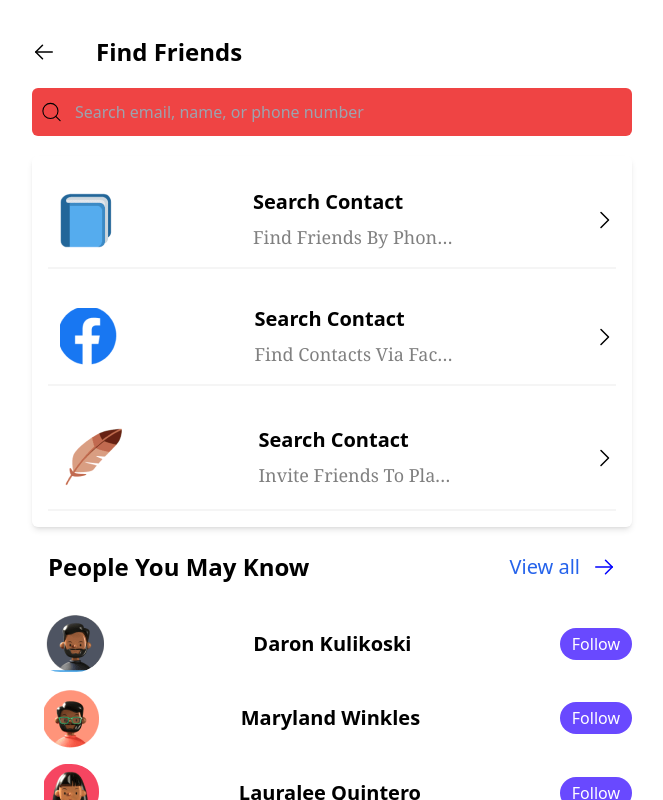
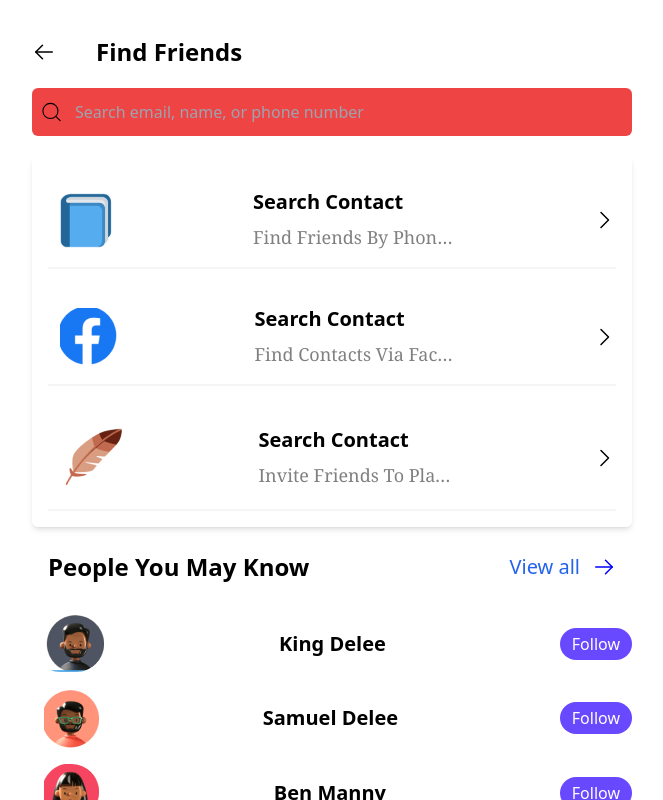
Before and after one commit to smartcollins/quizzico, a React (Create React App) app: page /find-friends in a window 1280 px wide. Shown: the whole page, without its empty margins (308-971 px from the left). Built offline with nearby package versions, Linux system fonts and the light colour scheme.

Commit message:
feat: Add debounce and search fuctionality

```diff
--- a/public/index.html
+++ b/public/index.html
@@ -10,34 +10,14 @@
       content="Web site created using create-react-app"
     />
     <link rel="apple-touch-icon" href="%PUBLIC_URL%/logo192.png" />
-    <!--
-      manifest.json provides metadata used when your web app is installed on a
-      user's mobile device or desktop. See https://developers.google.com/web/fundamentals/web-app-manifest/
-    -->
+
     <link rel="manifest" href="%PUBLIC_URL%/manifest.json" />
-    <!--
-      Notice the use of %PUBLIC_URL% in the tags above.
-      It will be replaced with the URL of the `public` folder during the build.
-      Only files inside the `public` folder can be referenced from the HTML.
-
-      Unlike "/favicon.ico" or "favicon.ico", "%PUBLIC_URL%/favicon.ico" will
-      work correctly both with client-side routing and a non-root public URL.
-      Learn how to configure a non-root public URL by running `npm run build`.
-    -->
-    <title>React App</title>
+    <title>Quizzico</title>
   </head>
   <body>
     <noscript>You need to enable JavaScript to run this app.</noscript>
-    <div id="root"></div>
-    <!--
-      This HTML file is a template.
-      If you open it directly in the browser, you will see an empty page.
+    <div id="root">
 
-      You can add webfonts, meta tags, or analytics to this file.
-      The build step will place the bundled scripts into the <body> tag.
-
-      To begin the development, run `npm start` or `yarn start`.
-      To create a production bundle, use `npm run build` or `yarn build`.
-    -->
+    </div>
   </body>
 </html>
--- a/src/assets/data.js
+++ b/src/assets/data.js
@@ -18,6 +18,11 @@ import miniSlide3 from "../images/mini-img2.png";
 import miniSlide4 from "../images/mini-img3.png";
 import miniSlide5 from "../images/mini-img4.png";
 import miniSlide6 from "../images/mini-img2.jpg";
+
+import followImg1 from '../images/know-1.png';
+import followImg2 from '../images/know-2.png';
+import followImg3 from '../images/know-3.png';
+import followImg4 from '../images/know-4.png';
 
 import {
   User,
@@ -112,3 +117,10 @@ export const homeMiniImage = [
   miniSlide5,
   miniSlide6,
 ];
+
+export const peopleYouMayKnow = [
+  {image: followImg1, title:"king delee", id:"1", email:"test@test.com", contact:'09030099916'},
+  {image: followImg2, title:"samuel delee", id:"2", email:"sam@test.com", contact:'09030099916'},
+  {image: followImg3, title:"Ben manny", id:"3", email:"oguaju@test.com", contact:'0813253611'},
+  {image: followImg4, title:"pinkin vim", id:"4", email:"neche@test.com", contact:'722920026'},
+]
--- /dev/null
+++ b/src/assets/useDecounce.js
@@ -0,0 +1,18 @@
+import { useEffect, useState } from "react";
+
+export default function useDebounce(value, delay) {
+  const [debounceValue, setDebounceValue] = useState(value);
+
+
+  useEffect(() => {
+    const handle = setTimeout(() => {
+      setDebounceValue(value);
+    }, delay);
+
+    return () => {
+      clearTimeout(handle);
+    };
+  }, [value, delay]);
+
+  return debounceValue;
+}
--- /dev/null
+++ b/src/components/home-screen/SearchPeople.jsx
@@ -0,0 +1,19 @@
+const SearchPeople = ({image, title, id}) => {
+
+    return (
+     <div>
+
+        <div className='w-full flex items-center capitalize justify-between  py-2'>
+        <div className='pl-3 max-sm:pl-0 rounded-full overflow-hidden'>
+            <img src={image} alt="" />
+        </div>
+        <div className='space-y-2'>
+            <h2 className='text-xl  font-[700]'>{title}</h2>
+        </div>
+     <button className='bg-[#6949ff] w-content px-3 py-1 rounded-[20px] text-white'>Follow</button>
+    </div>
+
+     </div>
+    )
+  };
+  export default SearchPeople
--- a/src/pages/FindFriends.jsx
+++ b/src/pages/FindFriends.jsx
@@ -1,17 +1,28 @@
-import React from 'react';
+import React, { useState } from 'react';
 import { ArrowLeft, CaretRight, MagnifyingGlass  } from "phosphor-react";
 import DiscoverHeader from '../components/home-screen/DiscoverHeader';
+import useDebounce from '../assets/useDecounce';
 
 import bookImg from '../images/book.png';
 import featherImg from '../images/feather.png';
 import fbImg from '../images/fbook.png';
+import { peopleYouMayKnow } from '../assets/data';
+import SearchPeople from '../components/home-screen/SearchPeople';
 
-import followImg1 from '../images/know-1.png';
-import followImg2 from '../images/know-2.png';
-import followImg3 from '../images/know-3.png';
-import followImg4 from '../images/know-4.png';
+
 
 const FindFriends = () => {
+  const [searchValue, setSearchValue] = useState('')
+  const debounceSearch = useDebounce (searchValue , 1000);
+ const keys = ["contact", "email", "title"];
+
+ const search = (data)=>{
+  return data.filter((items)=>
+  keys.some((key)=> items[key].toLowerCase().includes(debounceSearch))
+  )
+ }
+
+
   return (
     <section  className="flex w-full justify-center h-screen pt-5">
     <div className="w-1/2  h-full max-md:w-full px-5 py-4 space-y-5">
@@ -23,7 +34,7 @@ const FindFriends = () => {
     </div>
     <form className='flex items-center bg-red-500 w-full max-md:w-full  bg-[#f5f5f5] px-2 rounded-md overflow-hidden'>
     <MagnifyingGlass size={24} weight="light" />
-        <input type="text" placeholder='Search email, name, or phone number' className='w-full bg-inherit p-3 outline-none'/>
+        <input type="text" placeholder='Search email, name, or phone number' className='w-full bg-inherit p-3 outline-none' onChange={(e)=>setSearchValue(e.target.value)}/>
     </form>
     <article className='shadow-md p-4   rounded-md space-y-5'>
     <ShareContacts image={bookImg} caption={"search contact"} detail={"find friends by phone number"}/>
@@ -34,10 +45,12 @@ const FindFriends = () => {
         <DiscoverHeader caption={"People You may Know"} page={"/"}/>
     </div>
     <div className=''>
-        < PeopleYouMayKnow image={followImg1} name={"Daron Kulikoski"}/>
-        < PeopleYouMayKnow image={followImg2} name={"Maryland Winkles"}/>
-        < PeopleYouMayKnow image={followImg3} name={"Lauralee Quintero"}/>
-        < PeopleYouMayKnow image={followImg4} name={"Alfonzo Schuessler"}/>
+      {
+        search(peopleYouMayKnow).length < 1 ? (<p className='text-center text-xl font-[600] '>User Not Found</p>): search(peopleYouMayKnow).map((data)=>(
+          <SearchPeople {...data} key={data.id}/>
+         ))
+      }
+
     </div>
   </div>
   </section>
@@ -62,17 +75,3 @@ const ShareContacts = ({image, caption, detail}) => {
     </div>
   )
 }
-
-const PeopleYouMayKnow = ({image, name}) => {
-  return (
-    <div className='w-full flex items-center capitalize justify-between  py-2'>
-        <div className='pl-3 max-sm:pl-0 rounded-full overflow-hidden'>
-            <img src={image} alt="" />
-        </div>
-        <div className='space-y-2'>
-            <h2 className='text-xl  font-[700]'>{name}</h2>
-        </div>
-     <button className='bg-[#6949ff] w-content px-3 py-1     rounded-[20px] text-white'>Follow</button>
-    </div>
-  )
-}
```
